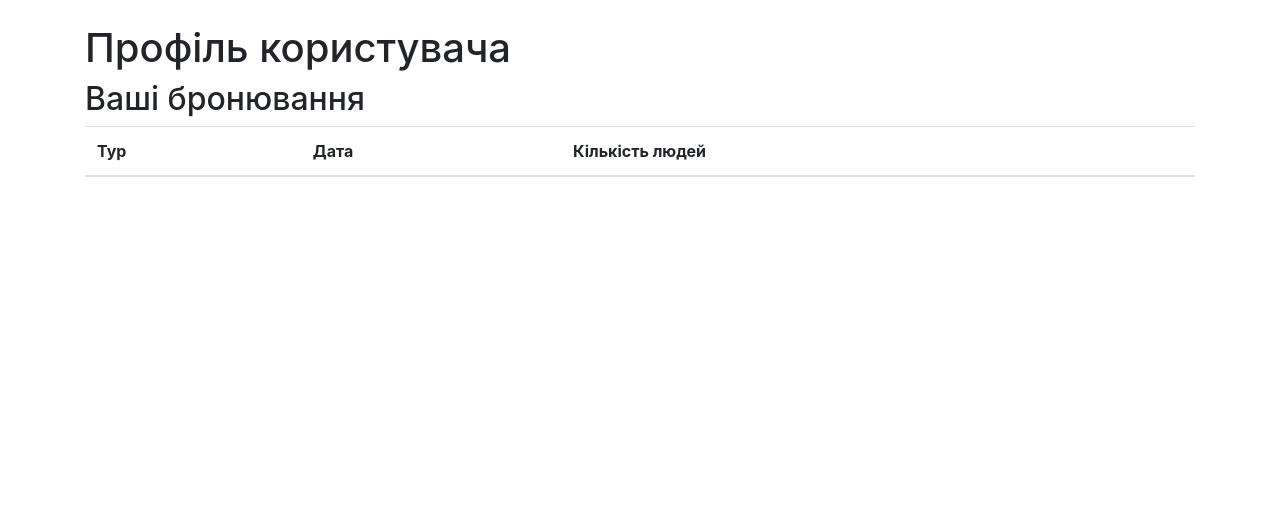
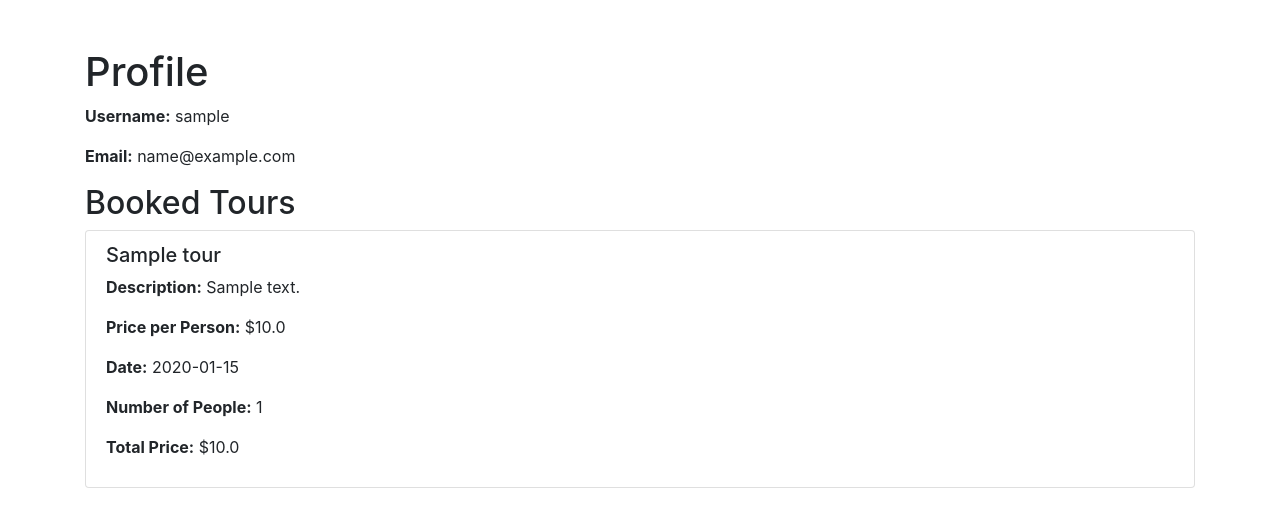
Before and after one commit to Gakyra/tours, a Flask app: page /profile in a window 1280 px wide. Shown: the top 527 px of the page. Run offline with Flask 3, Linux system fonts and the light colour scheme; a user stored in the database is signed in; tables that the repository leaves empty hold one stand-in row (values such as "Sample post"); lists and menus that the app fills with data are empty; parts of the project's set-up code (start-up, migrations or seed data) failed here and were passed over; some libraries are stand-ins or nearby versions.

Commit message:
fix problem add some changes

```diff
--- a/app/routes.py
+++ b/app/routes.py
@@ -1,10 +1,12 @@
 from flask import render_template, redirect, url_for, request, jsonify, flash
 from flask_login import login_user, logout_user, current_user, login_required
-from datetime import datetime  # Імпорт datetime
+from datetime import datetime
 from .config import app, db
 from .models import User, Tour, Booking
-from .forms import RegistrationForm, LoginForm, BookingForm, TourForm
+from .forms import RegistrationForm, LoginForm, BookingForm, TourForm, DiscountForm
 from .views import get_tour_details, is_tour_available, get_upcoming_tours, calculate_discount
+from werkzeug.utils import secure_filename
+import os
 
 __all__ = (
     'index',
@@ -22,12 +24,14 @@ __all__ = (
     'profile',
 )
 
+
 # Головна сторінка
 @app.route('/')
 def index():
     tours = get_upcoming_tours()
-    print(f"Tours in index: {tours}")  # Додатковий оператор для відладки
+    print(f"Tours in index: {tours}")
     return render_template('index.html', tours=tours)
+
 
 # Реєстрація
 @app.route('/register', methods=['GET', 'POST'])
@@ -41,12 +45,11 @@ def register():
         user.set_password(form.password.data)  # Хешування пароля
         db.session.add(user)
         db.session.commit()
-        print(f"User {user.username} registered successfully")  # Логування
+        print(f"User {user.username} registered successfully")
         flash('Акаунт успішно створено! Тепер ви можете увійти.', 'success')
         return redirect(url_for('login'))
     print("Form errors: ", form.errors)  # Логування
     return render_template('register.html', form=form)
-
 
 
 # Увійти
@@ -73,14 +76,13 @@ def login():
     return render_template('login.html', form=form)
 
 
-
-
 # Вихід
 @app.route('/logout')
 def logout():
     logout_user()
     flash('Ви вийшли з системи!', 'success')
     return redirect(url_for('index'))
+
 
 # Деталі туру
 @app.route('/tour/<int:tour_id>/details', methods=['GET'])
@@ -95,11 +97,13 @@ def tour_details(tour_id):
         return render_template('tour_details.html', tour=tour)
     return redirect(url_for('index'))
 
+
 # Доступність туру
 @app.route('/tour/<int:tour_id>/availability', methods=['GET'])
 def tour_availability(tour_id):
     available = is_tour_available(tour_id)
     return jsonify({"available": available})
+
 
 # Наступні тури
 @app.route('/tours/upcoming', methods=['GET'])
@@ -114,17 +118,26 @@ def upcoming_tours():
         } for tour in tours])
     return jsonify({"message": "Немає доступних наступних турів"})
 
+
 # Знижка на тур
-@app.route('/tour/<int:tour_id>/discount', methods=['POST'])
+@app.route('/tour/<int:tour_id>/discount', methods=['GET', 'POST'])
+@login_required
 def tour_discount(tour_id):
-    data = request.get_json()
-    discount_percentage = data.get('discount_percentage')
-    if discount_percentage is None:
-        return jsonify({"error": "Процент знижки не вказано"}), 400
-    discounted_price = calculate_discount(tour_id, discount_percentage)
-    if discounted_price is not None:
-        return jsonify({"discounted_price": discounted_price})
-    return jsonify({"error": "Тур не знайдено"}), 404
+    if not current_user.is_admin:
+        flash('Доступ заборонено: тільки адміністратори можуть застосовувати знижки.', 'danger')
+        return redirect(url_for('manage_tours'))
+    form = DiscountForm()
+    if form.validate_on_submit():
+        discount_percentage = form.discount_percentage.data
+        discounted_price = calculate_discount(tour_id, discount_percentage)
+        if discounted_price is not None:
+            flash(f'New discounted price: {discounted_price}', 'success')
+            return redirect(url_for('manage_tours'))
+        else:
+            flash('Tour not found', 'danger')
+    tour = Tour.query.get_or_404(tour_id)
+    return render_template('discount.html', form=form, tour=tour)
+
 
 # Бронювання туру
 @app.route('/tour/<int:tour_id>/book', methods=['GET', 'POST'])
@@ -135,10 +148,11 @@ def book_tour(tour_id):
     if request.method == 'POST' and form.validate_on_submit():
         date = form.date.data
         people = form.number_of_people.data
+        print(f"Requested spots: {people}, Available spots: {tour.available_spots}")  # Додавання логування
         if not tour.is_available(people):
             flash('Недостатньо вільних місць для бронювання!', 'danger')
             return redirect(url_for('book_tour', tour_id=tour_id))
-        total_price = tour.price * people
+        total_price = tour.price * people  # Розрахунок загальної ціни
         booking = Booking(
             user_id=current_user.id,
             tour_id=tour_id,
@@ -149,12 +163,14 @@ def book_tour(tour_id):
         tour.available_spots -= people
         db.session.add(booking)
         db.session.commit()
-        flash('Бронювання успішне!', 'success')
+        flash(f'Бронювання успішне! Загальна ціна: {total_price}', 'success')
         return redirect(url_for('index'))
     elif request.method == 'GET':
         form.date.data = tour.date.date()  # Встановлюємо значення дати за замовчуванням
     print(f"Form errors: {form.errors}")  # Логування помилок форми
     return render_template('book_tour.html', form=form, tour=tour)
+
+
 
 # Керування турами
 @app.route('/manage_tours', methods=['GET', 'POST'])
@@ -183,7 +199,6 @@ def manage_tours():
     tours = Tour.query.all()
     return render_template('manage_tours.html', form=form, tours=tours)
 
-# Редагування туру
 @app.route('/tour/<int:tour_id>/edit', methods=['GET', 'POST'])
 @login_required
 def edit_tour(tour_id):
@@ -203,21 +218,34 @@ def edit_tour(tour_id):
         return redirect(url_for('manage_tours'))
     return render_template('edit_tour.html', form=form, tour=tour)
 
+
+
+
+
 # Видалення туру
 @app.route('/tour/<int:tour_id>/delete', methods=['POST'])
 @login_required
 def delete_tour(tour_id):
     tour = Tour.query.get_or_404(tour_id)
     if not current_user.is_admin:
-        flash('Доступ заборонено: тільки адміністратори можуть керувати турами.', 'danger')
-        return redirect(url_for('index'))
+        flash('Доступ заборонено: тільки адміністратори можуть видаляти тури.', 'danger')
+        return redirect(url_for('manage_tours'))
+
+    # Видаляємо всі бронювання для цього туру
+    bookings = Booking.query.filter_by(tour_id=tour.id).all()
+    for booking in bookings:
+        db.session.delete(booking)
+
     db.session.delete(tour)
     db.session.commit()
-    flash('Тур успішно видалено!', 'success')
+    flash('Тур успішно видалено.', 'success')
     return redirect(url_for('manage_tours'))
+
 
 # Профіль користувача
 @app.route('/profile')
 @login_required
 def profile():
-    return render_template('profile.html')
+    bookings = Booking.query.filter_by(user_id=current_user.id).all()
+    tours = [booking.tour for booking in bookings]
+    return render_template('profile.html', tours=tours)
--- a/app/templates/manage_tours.html
+++ b/app/templates/manage_tours.html
@@ -72,7 +72,6 @@
                 {% endfor %}
             </tbody>
         </table>
-        <!-- Кнопка для повернення на головну сторінку -->
         <a href="{{ url_for('index') }}" class="btn btn-secondary mt-3">Back to Home</a>
     </div>
     <script src="https://code.jquery.com/jquery-3.5.1.slim.min.js"></script>
--- a/app/templates/profile.html
+++ b/app/templates/profile.html
@@ -3,33 +3,35 @@
 <head>
     <meta charset="UTF-8">
     <meta name="viewport" content="width=device-width, initial-scale=1.0">
-    <link rel="stylesheet" href="{{ url_for('static', filename='css/bootstrap.min.css') }}">
-    <title>Профіль</title>
+    <link rel="stylesheet" href="https://stackpath.bootstrapcdn.com/bootstrap/4.5.2/css/bootstrap.min.css">
+    <title>User Profile</title>
 </head>
 <body>
-    <div class="container mt-4">
-        <h1>Профіль користувача</h1>
-        <h2>Ваші бронювання</h2>
-        <table class="table">
-            <thead>
-                <tr>
-                    <th>Тур</th>
-                    <th>Дата</th>
-                    <th>Кількість людей</th>
-                </tr>
-            </thead>
-            <tbody>
-                {% for booking in bookings %}
-                    <tr>
-                        <td>{{ booking.tour.name }}</td>
-                        <td>{{ booking.date }}</td>
-                        <td>{{ booking.number_of_people }}</td>
-                    </tr>
+    <div class="container mt-5">
+        <h1>Profile</h1>
+        <p><strong>Username:</strong> {{ current_user.username }}</p>
+        <p><strong>Email:</strong> {{ current_user.email }}</p>
+
+        <h2>Booked Tours</h2>
+        {% if tours %}
+            <ul class="list-group">
+                {% for tour in tours %}
+                    <li class="list-group-item">
+                        <h5>{{ tour.name }}</h5>
+                        <p><strong>Description:</strong> {{ tour.description }}</p>
+                        <p><strong>Price per Person:</strong> ${{ tour.price }}</p>
+                        <p><strong>Date:</strong> {{ tour.date.strftime('%Y-%m-%d') }}</p>
+                        <p><strong>Number of People:</strong> {{ tour.bookings[0].number_of_people }}</p>
+                        <p><strong>Total Price:</strong> ${{ tour.bookings[0].total_price }}</p>
+                    </li>
                 {% endfor %}
-            </tbody>
-        </table>
+            </ul>
+        {% else %}
+            <p>You have no booked tours.</p>
+        {% endif %}
     </div>
-
-    <script src="{{ url_for('static', filename='js/bootstrap.bundle.min.js') }}"></script>
+    <script src="https://code.jquery.com/jquery-3.5.1.min.js"></script>
+    <script src="https://cdn.jsdelivr.net/npm/@popperjs/core@2.5.2/dist/umd/popper.min.js"></script>
+    <script src="https://stackpath.bootstrapcdn.com/bootstrap/4.5.2/js/bootstrap.min.js"></script>
 </body>
 </html>
```
Also changed, not shown: app/forms.py (+7 -3 lines), app/models.py (+9 -11 lines), app/templates/discount.html (added, +27 -0 lines), app/templates/tour_details.html (+3 -5 lines), app/views.py (+10 -5 lines), migrations/versions/60c112e3ed05_add_is_admin_to_user.py (deleted, +0 -32 lines), migrations/versions/a2583e3f953e_add_password_hash_to_user_model.py (deleted, +0 -62 lines), migrations/versions/b5f133aa16ee_initial_migration.py (renamed from migrations/versions/29362c004145_initial_migration.py, +9 -8 lines).
